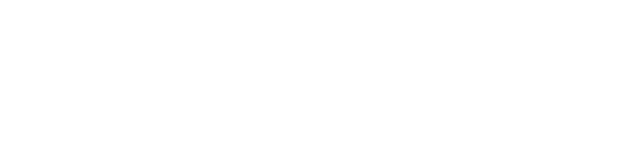
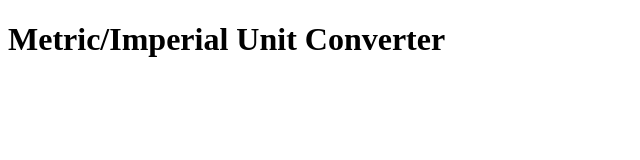
Before and after one commit to william1220/front-end-development-with-scrimba, a browser extension: page unit-converter/unit-converter.html in a window 1280 px wide. Shown: the whole page, without its empty margins (0-640 px from the left). Drawn offline with Linux system fonts and the light colour scheme.

Commit message:
chore: Updated HTML

```diff
--- a/unit-converter/unit-converter.html
+++ b/unit-converter/unit-converter.html
@@ -4,9 +4,11 @@
   <meta charset="UTF-8">
   <meta name="viewport" content="width=device-width, initial-scale=1.0">
   <link rel="stylesheet" href="CSS/style.css">
-  <title>Document</title>
+  <title>Unit Converter</title>
 </head>
 <body>
-
+  <main>
+    <h1>Metric/Imperial Unit Converter</h1>
+  </main>
 </body>
 </html>
```
